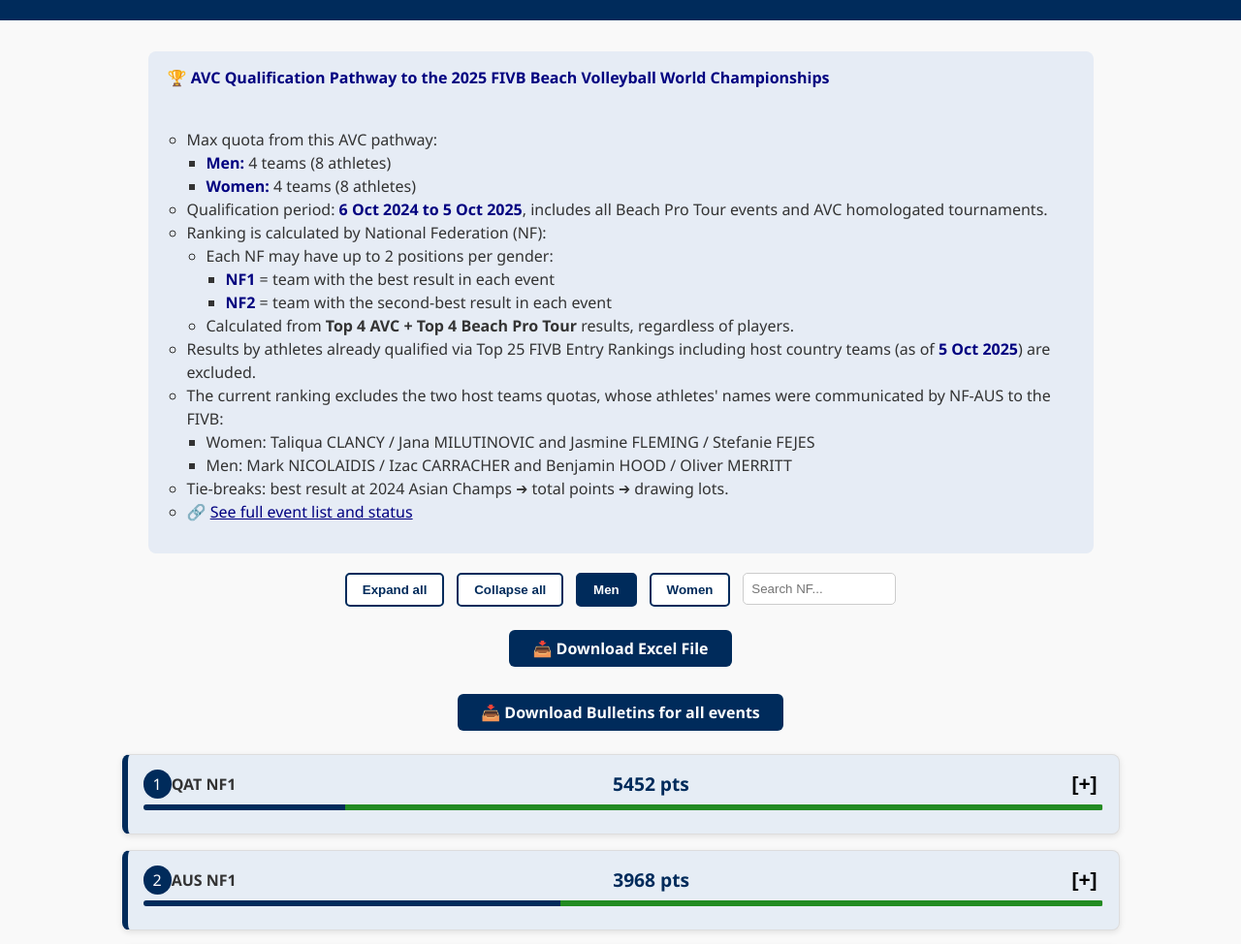
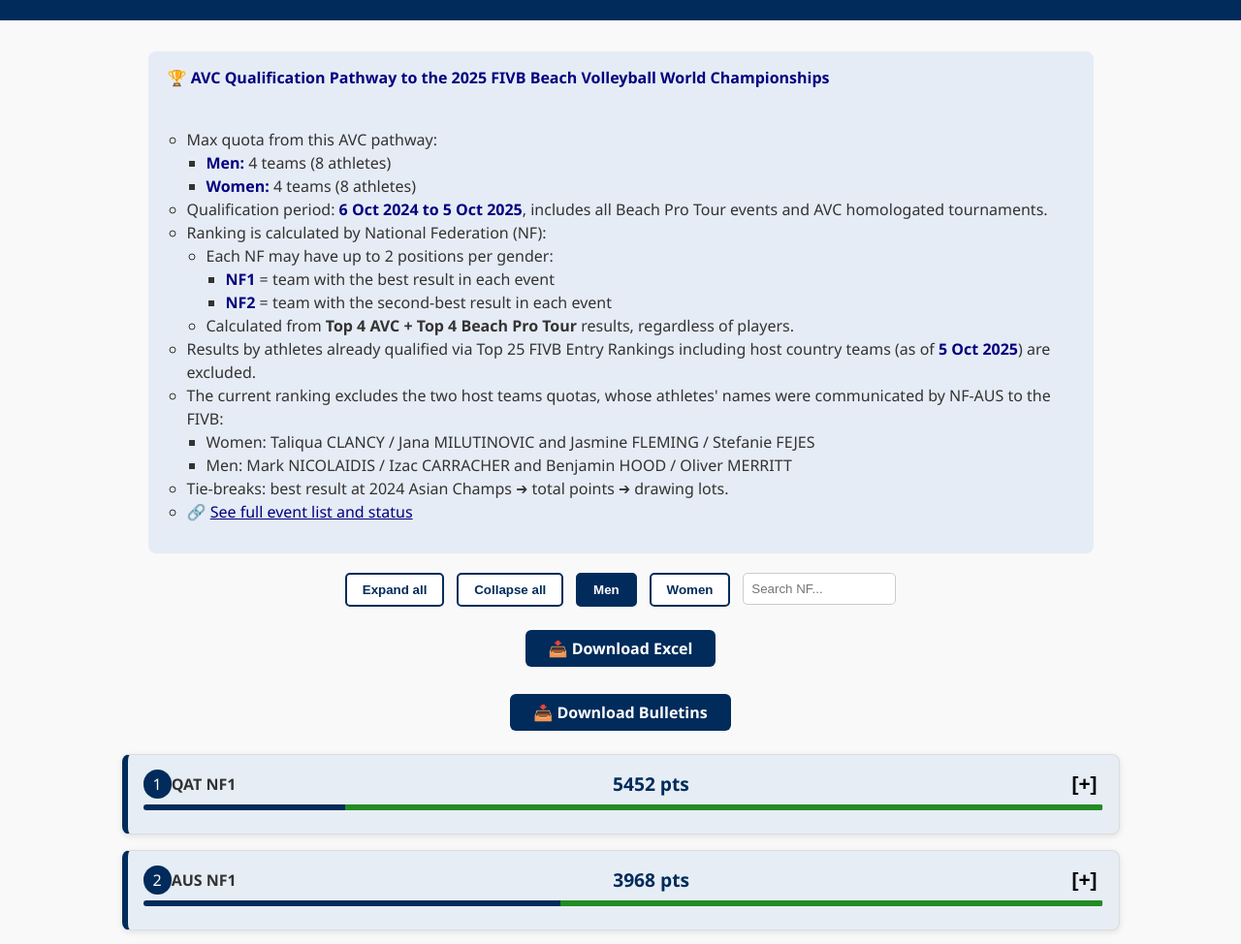
Before and after one commit to avcbeach/avc-wch-bvb-rankings-2025, a plain HTML site: page index.html in a window 1280 px wide. Shown: the part 102-1076 px from the top of the page at 97% size. Drawn offline with Linux system fonts and the light colour scheme.

Commit message:
Update index.html

```diff
--- a/index.html
+++ b/index.html
@@ -90,7 +90,7 @@ footer { text-align: center; background: #222; color: white; padding: 1rem 0; ma
     <a href="All NFs excel Sep 29.rar"
        download
        style="background: #002B5B; color: white; padding: 0.5rem 1.5rem; border-radius: 6px; text-decoration: none; font-weight: bold;">
-        📥 Download Excel File
+        📥 Download Excel
     </a>
     <br>
     <br>
@@ -98,7 +98,7 @@ footer { text-align: center; background: #222; color: white; padding: 1rem 0; ma
     <a href="Final ranking Bulletin Sep 29.rar"
        download
        style="background: #002B5B; color: white; padding: 0.5rem 1.5rem; border-radius: 6px; text-decoration: none; font-weight: bold;">
-        📥 Download Bulletins for all events
+        📥 Download Bulletins
     </a>
 </div>
 
```
